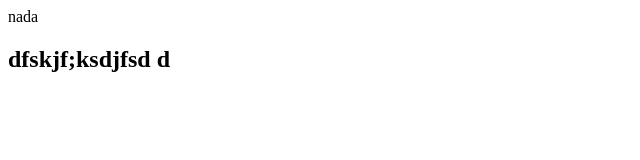
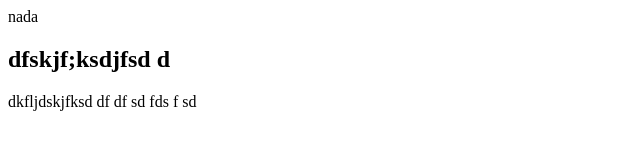
Before and after one commit to moazahmed3/nada, a plain HTML site: page index.html in a window 1280 px wide. Shown: the whole page, without its empty margins (0-640 px from the left). Drawn offline with Linux system fonts and the light colour scheme.

Commit message:
Update index.html

```diff
--- a/index.html
+++ b/index.html
@@ -10,5 +10,15 @@
 
 
     <h2>dfskjf;ksdjfsd d</h2>
+
+
+    dkfljdskjfksd
+    df
+    df
+    sd
+
+    fds
+    f
+    sd
 </body>
 </html>
```
